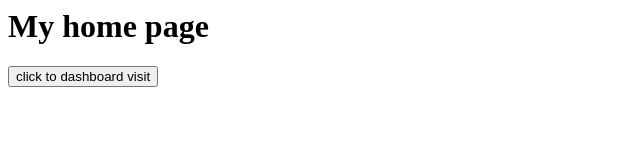
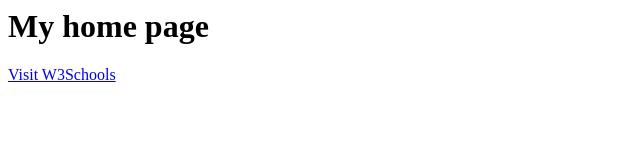
Before and after one commit to sachinbillav/firstTest.github.io, a plain HTML site: page index.html in a window 1280 px wide. Shown: the whole page, without its empty margins (0-640 px from the left). Drawn offline with Linux system fonts and the light colour scheme.

Commit message:
changed from button to href

```diff
--- a/index.html
+++ b/index.html
@@ -1,6 +1,7 @@
 <html>
 <body>
 <h1>My home page</h1>
-<button onclick="dashboard.html">click to dashboard visit</button>
+<a href="dashboard.html">Visit W3Schools</a>
+
 </body>
 </html>
```
Also changed, not shown: dashboard.html (+2 -1 lines).
